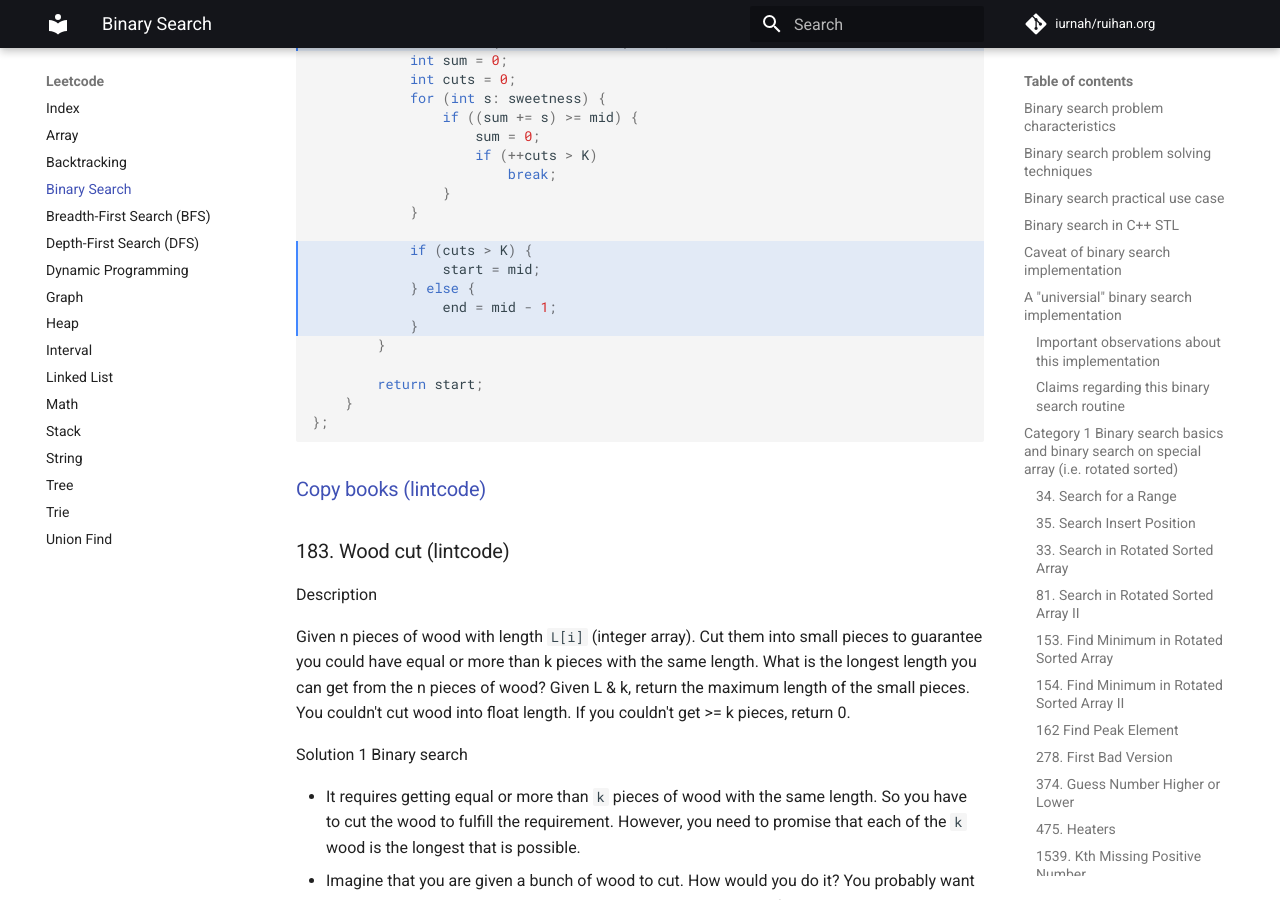
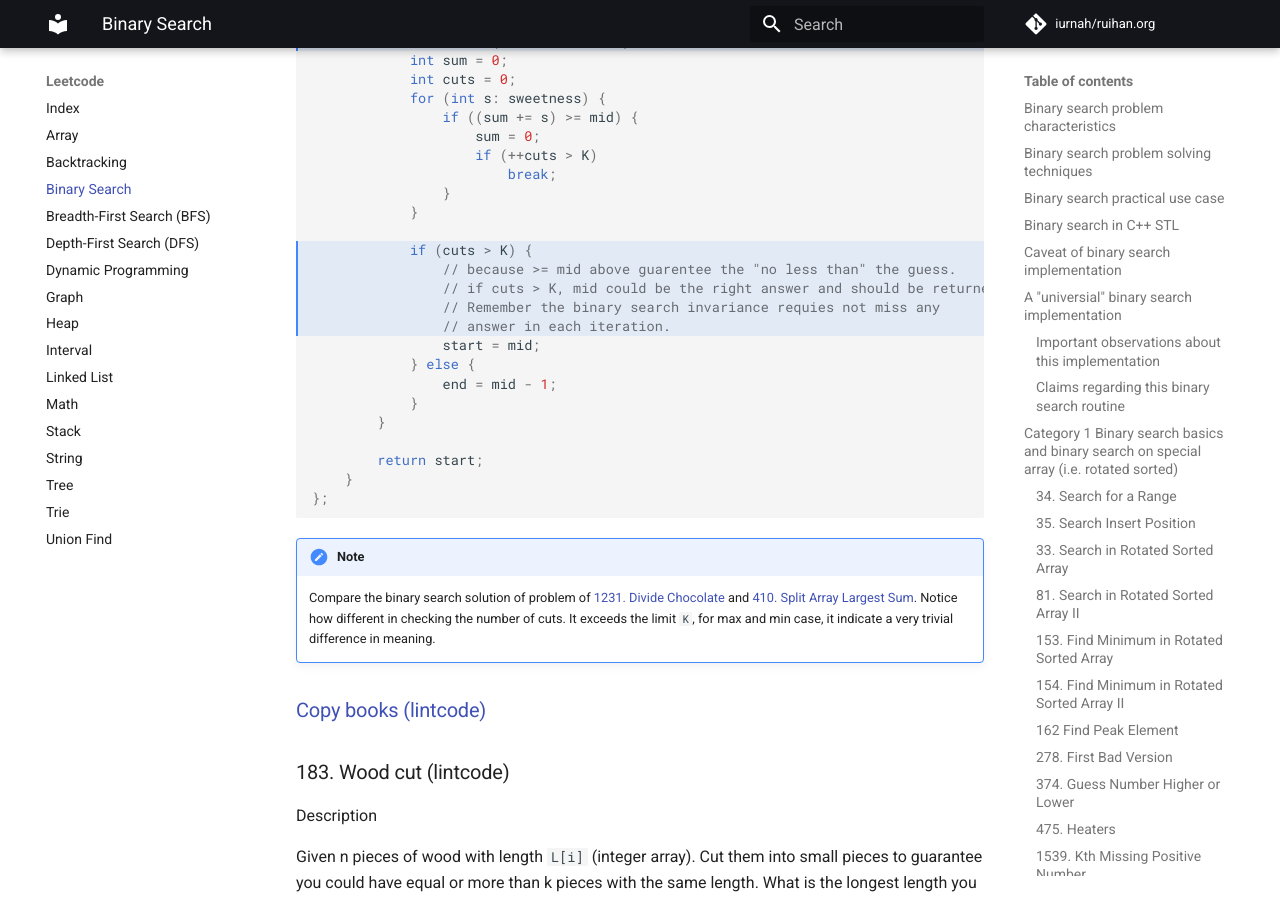
Before and after one commit to iurnah/ruihan.org, an MkDocs documentation site: the page built from docs/leetcode/binary-search/notes.md, in a window 1280 px wide and 900 px high, scrolled down 26681 px. Built offline with MkDocs 1.6.1 and Material for MkDocs 9.7.7, drawn with Linux system fonts in a browser that asks for light colours; formulas are drawn with MathJax 3; comment, search, counter and statistics services are not loaded; some of the changed text lies outside the part shown.

Commit message:
Add two very similar binary search problem 410 and 1231

````diff
--- a/docs/leetcode/binary-search/notes.md
+++ b/docs/leetcode/binary-search/notes.md
@@ -1887,6 +1887,10 @@ public:
             }
 
             if (cuts > K) {
+                // because >= mid above guarentee the "no less than" the guess.
+                // if cuts > K, mid could be the right answer and should be returned.
+                // Remember the binary search invariance requies not miss any
+                // answer in each iteration.
                 start = mid;
             } else {
                 end = mid - 1;
@@ -1897,6 +1901,12 @@ public:
     }
 };
 ```
+
+!!! Note
+    Compare the binary search solution of problem of [1231. Divide Chocolate](#1231-divide-chocolate)
+    and [410. Split Array Largest Sum](../../array/notes/#410-split-array-largest-sum).
+    Notice how different in checking the number of cuts. It exceeds the limit `K`,
+    for max and min case, it indicate a very trivial difference in meaning.
 
 ### [Copy books (lintcode)](../../array/notes/#copy-books-lintcode)
 
````
Also changed, not shown: other parts of docs/leetcode/binary-search/notes.md (+2 -2 lines), docs/leetcode/array/notes.md (+42 -5 lines).
